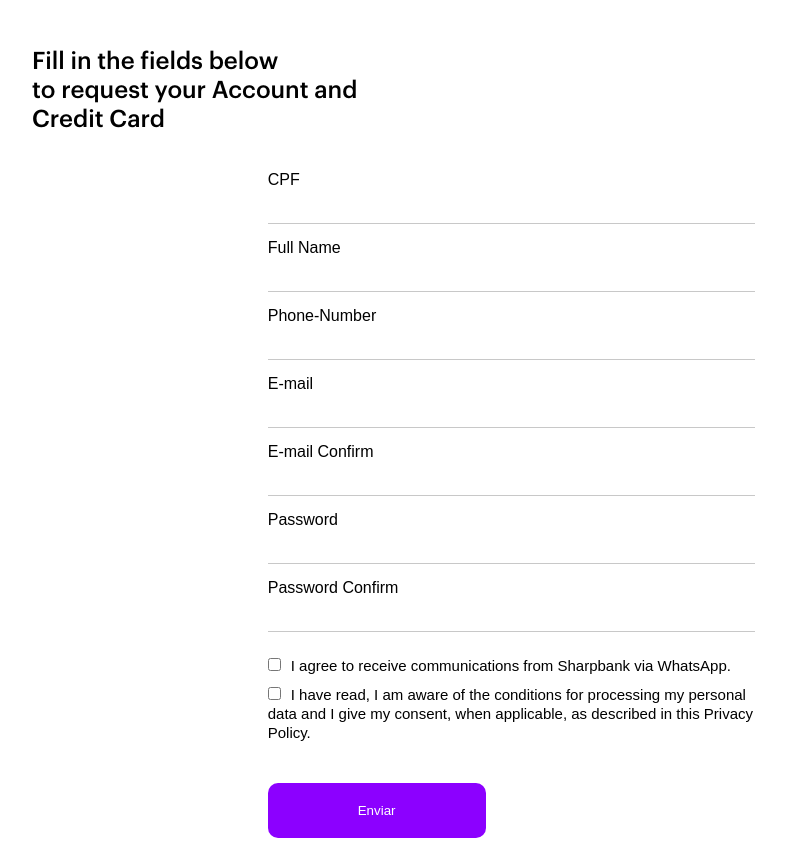
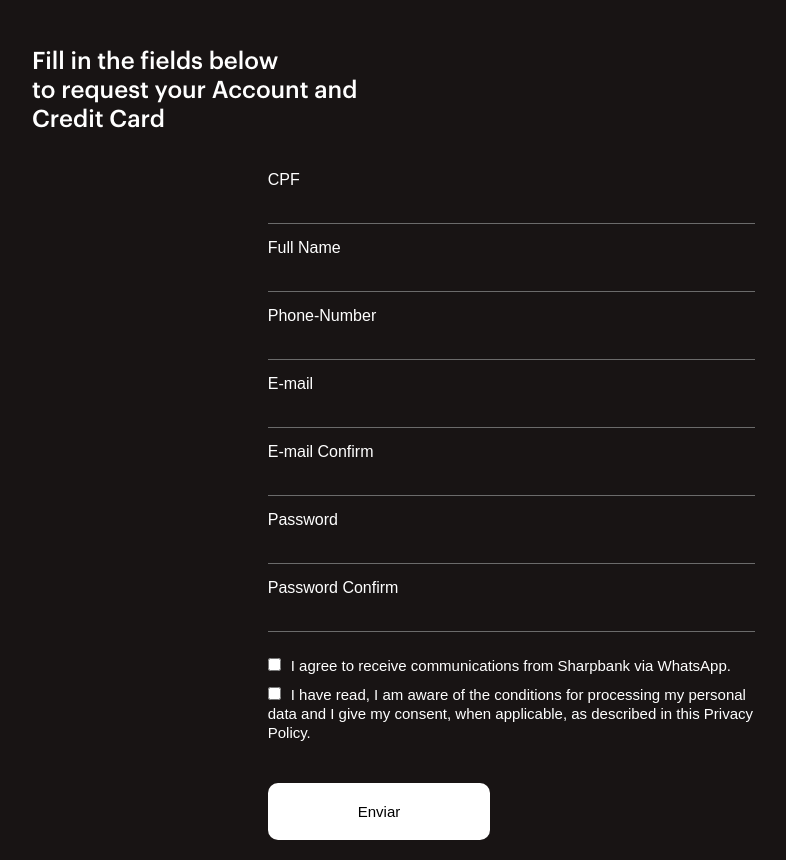
Before and after one commit to GabrielCollares/WebBankFrontEnd, a React (Vite) app: page /register in a window 1280 px wide. Shown: the whole page, without its empty margins (16-802 px from the left). Built offline with nearby package versions, Linux system fonts and the light colour scheme; a web font is replaced by a local one.

Commit message:
New design

```diff
--- a/src/components/navbar/navbar.css
+++ b/src/components/navbar/navbar.css
@@ -7,10 +7,10 @@
 
 /* Add a black background color to the top navigation */
 .topnav {
-
     box-shadow: black 1px;
-    background-color: #000000;
+    background-color: #181414;
     overflow: hidden;
+    padding-bottom: 10px;
 }
 
 
@@ -25,9 +25,9 @@
   font-family: "Graphik-Medium";
     border-radius: 10px;
     margin-left: 1rem;
-    background-color: #000000;
+    background-color: #181414;
   float: left;
-  border: 2px solid #7900ca;
+  border: 2px solid #ffffff;
   color: #ffffff;
   text-align: center;
   padding: 14px 16px;
@@ -38,12 +38,12 @@
 .SignIn {
   font-family: "Graphik-Medium";
 
-  background-color: #7900ca;
+  background-color: #ffffff;
     border-radius: 10px;
     margin-left: 1rem;
 
   float: left;
-  color: #ffffff;
+  color: #000000;
   text-align: center;
   padding: 14px 16px;
   text-decoration: none;
--- a/src/index.css
+++ b/src/index.css
@@ -1,6 +1,10 @@
 @font-face {
   font-family: 'Graphik-Medium';
   src: local('Graphik-Medium'), url(./fonts/Graphik-Medium-Trial.otf) format('truetype');
+}
+@font-face {
+  font-family: 'Graphik-Light';
+  src: local('Graphik-Light'), url(./fonts/Graphik-Light-Trial.otf) format('truetype');
 }
 
 
@@ -23,7 +27,7 @@
 }
 
 .home{
-  background-color: #000000;
+  background-color: #181414;
   width: 100%;
   height: 100vh;
   display: flex;
@@ -40,19 +44,22 @@
 
 
 .home-text{
-  max-width: 37rem;
+  width: 100%;
 }
 
 .home-text .text-h1{
+  width: 100%;
+  font-family: "Graphik-Light";
+  font-weight: 100px;
   color: #ffffff;
-  font-size: 4rem;
-  line-height: 4rem;
+  font-size: 5rem;
+
 }
 
 .home-text p{
+  font-family: "Graphik-Light";
   margin-top: 3rem;
   color: rgb(255, 255, 255);
-  font-weight: bold;
   margin-bottom: 4rem;
 }
 .home-btn{
@@ -61,6 +68,7 @@
   color: rgb(0, 0, 0);
   border-radius: 10px;
   font-weight: 700;
+  margin-left: 1rem;
   transition: all 0.5s;
 }
 .home-btn:hover{
@@ -68,7 +76,9 @@
   color: white;
 }
 .home-img img{
-  width: 50rem;
+  width: 40rem;
+  border-radius: 50px;
+  margin-left: 5rem;
 }
 /*=========================================================*/
 .container {
--- a/src/pages/home.tsx
+++ b/src/pages/home.tsx
@@ -10,12 +10,13 @@ function HomePage() {
       <Navbar />
       <section className="home">
         <div className="home-text">
-          <h1 className="text-h1">Your Financial Future, Right at Your Fingertips.</h1>
-          <p>Lorem ipsum dolor sit amet consectetur adipisicing elit. Quod error veniam in voluptatem magni quisquam</p>
+          <h1 className="text-h1">Your Financial Future,<br /> Right at Your Fingertips.</h1>
+          <p>Your trusted partner, providing innovative and secure digital banking solutions for your business to thrive.</p>
+          <a href="#" className="home-btn">Get it now</a>
           <a href="#" className="home-btn">Get it now</a>
         </div>
         <div className="home-img">
-          <img src="https://cdn.dribbble.com/users/697179/screenshots/17078664/media/e6651a82c7867d2a977a29c42a65fe9b.png?resize=1000x750&vertical=center" alt=""></img>
+          <img src="https://designerapp.officeapps.live.com/designerapp/document.ashx?path=/eef05933-bd97-4d3c-aa17-01dea5c381e0/DallEGeneratedImages/dalle-914ec1f0-caac-42b0-bfc4-2dd9d8eb28ea0251685272853636570200.jpg&dcHint=BrazilSouth&fileToken=60f0c532-13f7-4c43-a65d-d3412f9d31e7" alt=""></img>
         </div>
       </section>
 
--- a/src/pages/login.css
+++ b/src/pages/login.css
@@ -5,6 +5,7 @@
 
 
 body {
+  background-color: #181414;
   font-family: 'Rubik', sans-serif;
 }
 
@@ -50,10 +51,10 @@ body {
 
 .form input[type="email"],
 .form input[type="password"] {
-
+background-color: #181414;
   outline: 0;
   font-size: 16px;
-  color: rgb(80, 80, 80);
+  color: rgb(255, 255, 255);
   transition: 0.5s ease-in-out;
   border: 0;
   border-bottom: 1px solid rgb(200, 200, 200);
@@ -66,7 +67,7 @@ body {
 }
 .form input[type="email"]:focus,
 .form input[type="password"]:focus {
-    border-bottom: 1px solid rgb(119, 0, 255);
+    border-bottom: 1px solid rgb(255, 255, 255);
 }
 
 
@@ -75,7 +76,7 @@ body {
   flex: 1;
   background-color: black;
   transition: 1s;
-  background-image: url("https://cdn.dribbble.com/users/13428049/screenshots/19922663/media/89bc4843ed9bb08453b8e82b05960684.png?resize=800x600&vertical=center ");
+  background-image: url("https://designerapp.officeapps.live.com/designerapp/document.ashx?path=/eef05933-bd97-4d3c-aa17-01dea5c381e0/DallEGeneratedImages/dalle-6610dda0-5d68-4642-8042-439bb2f322880251685266652263675600.jpg&dcHint=BrazilSouth&fileToken=60f0c532-13f7-4c43-a65d-d3412f9d31e7");
   background-size: cover;
   background-repeat: no-repeat;
   background-position: center;
@@ -83,14 +84,14 @@ body {
 
 .header > h2 {
   margin: 0;
-  color: #313131;
+  color: #ffffff;
 }
 
 .header > h4 {
   margin-top: 10px;
   font-weight: normal;
   font-size: 15px;
-  color: rgba(8, 8, 8, 0.527);
+  color: rgba(255, 255, 255, 0.527);
 }
 
 
@@ -104,12 +105,13 @@ body {
 
 .form > p > a {
 
-  color: #000;
+  color: #ffffff;
   font-size: 14px;
 }
 
 .form > p > a:hover {
-  color: #7700ff;
+  transition: 0.5s;
+  color: #7a797a;
   font-size: 14px;
 }
 
@@ -133,10 +135,10 @@ body {
   width: 100%;
   padding: 12px 10px;
   border: 0;
-  background-color: #9900ff;
+  background-color: #ffffff;
   border-radius: 3px;
   margin-top: 10px;
-  color: #fff;
+  color: #181414;
   letter-spacing: 1px;
   font-family: 'Rubik', sans-serif;
 }
@@ -146,7 +148,7 @@ body {
 
   padding: 12px 10px;
   border: 0;
-  background-color: #ea00ff;
+  background-color: #4c4c4d;
   border-radius: 3px;
   margin-top: 10px;
   color: #fff;
--- a/src/pages/register.css
+++ b/src/pages/register.css
@@ -6,7 +6,7 @@
 
 
 .section3 {
-    background-color: white;
+    background-color: #181414;
     height: 58.5rem;
     display: flex;
     flex-direction: row;
@@ -15,7 +15,7 @@
 
 .Conteiner {
 
-    background-color: #ffffff;
+    background-color: #181414;
     display: flex;
     justify-content: center;
     flex-direction: row;
@@ -38,19 +38,22 @@
 
 }
 
-
+.single-input {
+    color: white;
+}
 
 
 .formulario input[type="text"],
 .formulario input[type="email"],
 .formulario input[type="tel"],
 .formulario input[type="password"] {
+    background-color: #181414;
     outline: 0;
     font-size: 16px;
-    color: rgb(80, 80, 80);
+    color: rgb(255, 255, 255);
     transition: 0.5s ease-in-out;
     border: 0;
-    border-bottom: 1px solid rgb(200, 200, 200);
+    border-bottom: 1px solid rgb(107, 107, 107);
     width: 100%;
     padding: 8px;
     margin-bottom: 15px;
@@ -64,7 +67,7 @@
 .formulario input[type="tel"]:focus,
 .formulario input[type="password"]:valid,
 .formulario input[type="password"]:focus {
-    border-bottom: 1px solid rgb(119, 0, 255);
+    border-bottom: 1px solid rgb(255, 255, 255);
 }
 
 
@@ -78,8 +81,9 @@
     margin-top: 40px;
     padding: 20px 90px;
     border-radius: 10px;
-    background-color: #8c00ff;
-    color: white;
+    background-color: #ffffff;
+    color: rgb(0, 0, 0);
+    font-size: 15px;
     border: none;
     cursor: pointer;
 }
@@ -89,7 +93,7 @@
     margin-top: 40px;
     padding: 20px 90px;
     border-radius: 10px;
-    background-color: #e100ff;
+    background-color: #504f50;
     color: white;
     border: none;
     cursor: pointer;
@@ -100,17 +104,16 @@
 
 .checkbox-wpp {
     margin-top: 30px;
-    ;
-    font-family: "Graphik-Medium";
+    ;color: white;
+    font-family: "Graphik-Light";
     flex-direction: row;
     font-size: 20px;
 }
 
 .checkbox-condiction {
-
+color: white;
     margin-top: 30px;
-    ;
-    font-family: "Graphik-Medium";
+    font-family: "Graphik-Light";
     flex-direction: row;
     font-size: 18px;
 }
@@ -122,11 +125,12 @@
 .cardRegister {
 
     width: 50%;
-    background-color: #e7e7e7;
+    background-color: #000000;
 }
 
 .imgcard3 {
-    margin-top: 5rem;
+    margin-left: 4rem;
+    margin-top: 1rem;
     width: 50rem;
 }
 
@@ -136,7 +140,7 @@
     margin-top: 3rem;
     margin-left: 3rem;
     font-size: 2.5rem;
-    color: #000000;
+    color: #ffffff;
 
 }
 
@@ -144,7 +148,7 @@
 @media (max-width:1600px) {
     .imgcard3 {
         margin-top: 5rem;
-        width: 45rem;
+        width: 35rem;
     }
 
 }
@@ -153,7 +157,7 @@
 @media (max-width:1500px) {
 
     .section3 {
-        background-color: white;
+        background-color: #181414;
         height: 100%;
         display: flex;
         flex-direction: row;
@@ -170,7 +174,7 @@
         flex-direction: row;
         margin-bottom: 1rem;
         width: 100%;
-        background-color: #ffffff;
+        background-color: #181414;
     }
 
 
@@ -178,7 +182,7 @@
         font-family: "Graphik-Medium";
         font-weight: 200;
         font-size: 1.5rem;
-        color: #000000;
+        color: #ffffff;
     }
 
     .formulario {
@@ -198,6 +202,7 @@
     .checkbox-condiction {
         margin-top: 10px;
         font-size: 15px;
+        color: white;
     }
 
 
@@ -229,7 +234,7 @@
         display: flex;
         flex-direction: row;
         width: 100%;
-        background-color: #ffffff;
+        background-color: #181414;
     }
 
 
@@ -239,7 +244,7 @@
 .formulario input[type="password"] {
     outline: 0;
     font-size: 16px;
-    color: rgb(80, 80, 80);
+    color: rgb(255, 255, 255);
     transition: 0.5s ease-in-out;
     border: 0;
     border-bottom: 1px solid rgb(200, 200, 200);
--- a/src/pages/register.tsx
+++ b/src/pages/register.tsx
@@ -12,7 +12,7 @@ function RegisterPage() {
             <div className="cardRegister">
             <h1 className="textcard3">Fill in the fields below<br></br> to request  your Account and <br></br>Credit Card</h1>
 
-                <img className="imgcard3" src="https://cdn.dribbble.com/userupload/4106610/file/original-eba89bf53a826987d14538e9a8fe3bde.png?resize=1024x768" ></img>
+                <img className="imgcard3" src="https://cdn.dribbble.com/userupload/8843925/file/original-78858af4099a6a76e10920d4067caf99.png?resize=1024x768" ></img>
                 </div>
         <div className='formulariodiv'>
     <form className="formulario">
@@ -25,23 +25,23 @@ function RegisterPage() {
         <label htmlFor="nome">Full Name</label>
         <input className="input" type="text" id="nome" name="nome" required></input>
         </div>
-        <div className='single-input '>
+        <div className='single-input'>
         <label htmlFor="celular">Phone-Number</label>
         <input className="input" type="tel" id="celular" name="celular" required></input>
         </div>
-        <div className="single-input ">
+        <div className="single-input">
         <label htmlFor="email">E-mail</label>
         <input className="input" type="email" id="email" name="email" required></input>
         </div>
-        <div className='singleinput '>
+        <div className='single-input'>
         <label htmlFor="email-confirm">E-mail Confirm</label>
         <input className="input" type="email" id="email_confirmacao" name="email_confirmacao" required></input>
         </div>
-        <div className='single-input '>
+        <div className='single-input'>
         <label htmlFor="password">Password</label>
         <input className="input" type="password" id="password" name="password" required></input>
         </div>
-        <div className='single-input ' >
+        <div className='single-input' >
         <label htmlFor="">Password Confirm</label>
         <input className="input" type="password" id="confirm_password" name="confirm_password" required></input>
         </div>
```
Also changed, not shown: src/pages/cards.css (added), src/pages/cards.tsx (added).
